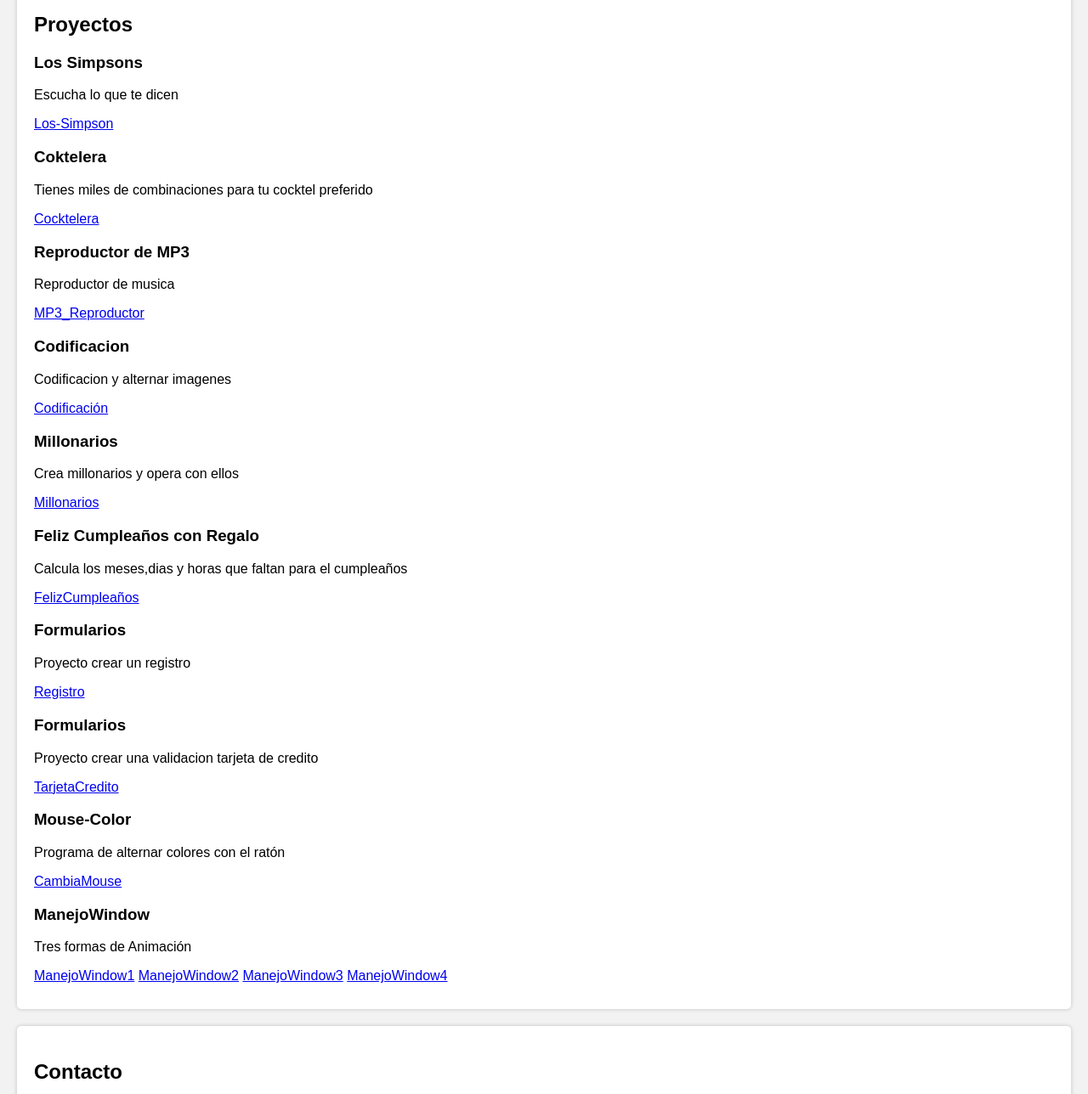
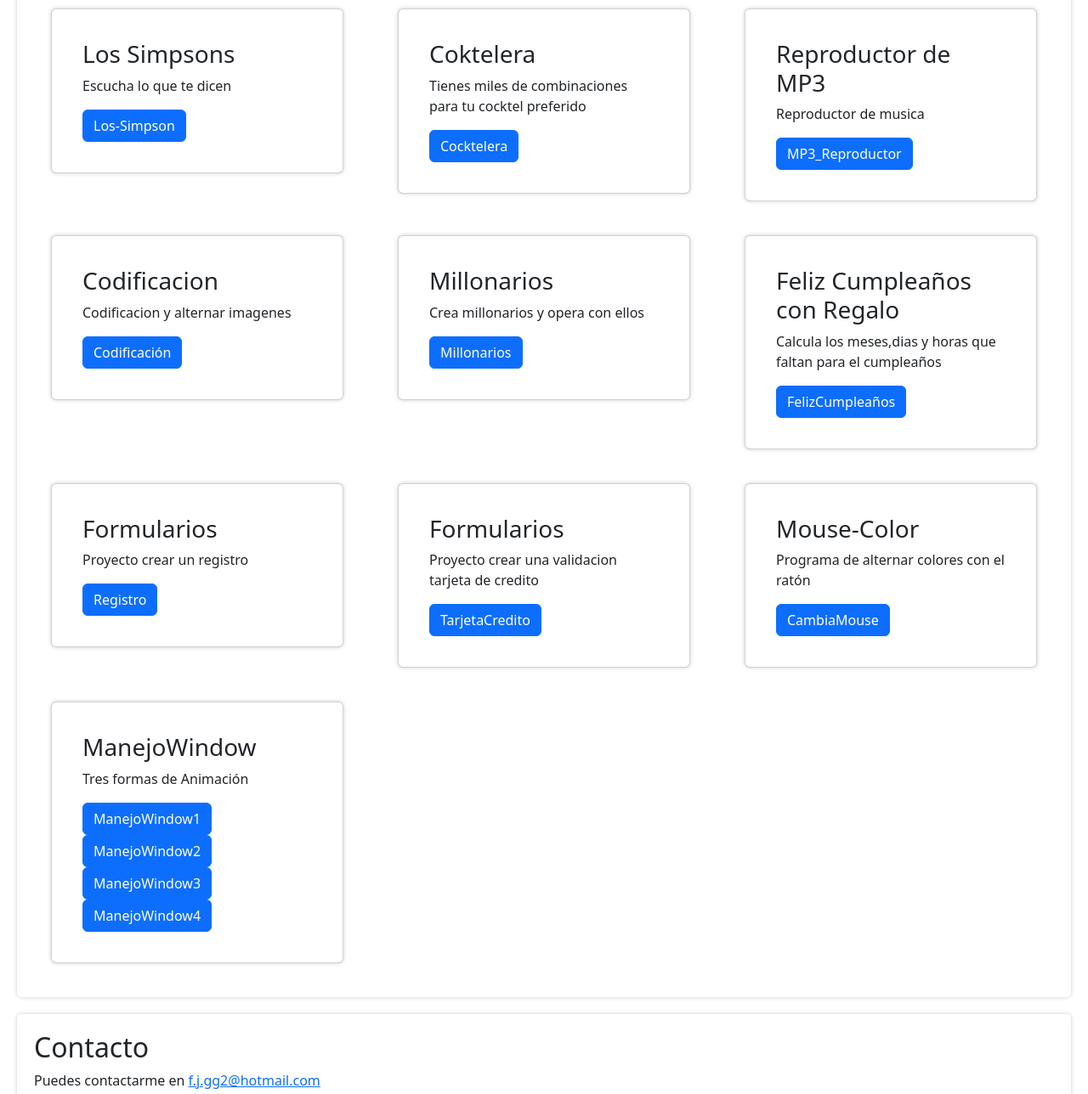
Before and after one commit to javierprogrameitor/PortFolio_GitHub, a plain HTML site: page index.html in a window 1280 px wide. Shown: the part 385-1673 px from the top of the page at 85% size. Drawn offline with nearby package versions, Linux system fonts and the light colour scheme.

Commit message:
Potfolio con bootstramp
Update Portfolio

```diff
--- a/index.html
+++ b/index.html
@@ -1,13 +1,17 @@
 <!DOCTYPE html>
 <html lang="en">
+
 <head>
     <meta charset="UTF-8">
     <meta name="viewport" content="width=device-width, initial-scale=1.0">
     <script type="text/javascript" src="./script.js"></script>
     <link rel="stylesheet" type="text/css" href="style.css">
+    <link href="https://cdn.jsdelivr.net/npm/bootstrap@5.3.2/dist/css/bootstrap.min.css" rel="stylesheet"
+        integrity="sha384-T3c6CoIi6uLrA9TneNEoa7RxnatzjcDSCmG1MXxSR1GAsXEV/Dwwykc2MPK8M2HN" crossorigin="anonymous">
     <title>PortFolio</title>
 
 </head>
+
 <body>
     <header>
         <h1>Portfolio: Francisco Javier Gómez García</h1>
@@ -21,58 +25,113 @@
 
     <section class="projects">
         <h2>Proyectos</h2>
-        <div class="project">
-            <h3>Los Simpsons</h3>
-            <p>Escucha lo que te dicen</p>
-           <a href="https://javierprogrameitor.github.io/Los-Simpson/">Los-Simpson</a>
+        <div class="row">
+            <div class="col-sm-4">
+                <div class="card">
+                    <div class="card-body">
+                        <h3 class="card-title">Los Simpsons</h3>
+                        <p class="card-text">Escucha lo que te dicen</p>
+                        <a href="https://javierprogrameitor.github.io/Los-Simpson/"
+                            class="btn btn-primary">Los-Simpson</a>
                     </div>
-        <div class="project">
+                </div>
+            </div>
+            <div class="col-sm-4">
+                <div class="card">
+                    <div class="card-body">
                         <h3>Coktelera</h3>
                         <p>Tienes miles de combinaciones para tu cocktel preferido</p>
-           <a href=" https://javierprogrameitor.github.io/Cockteles/">Cocktelera</a>
+                        <a href=" https://javierprogrameitor.github.io/Cockteles/"
+                            class="btn btn-primary">Cocktelera</a>
                     </div>
-        <div class="project">
+                </div>
+            </div>
+            <div class="col-sm-4">
+                <div class="card">
+                    <div class="card-body">
                         <h3>Reproductor de MP3</h3>
                         <p>Reproductor de musica</p>
-           <a href="https://javierprogrameitor.github.io/ReproductorMP3/">MP3_Reproductor</a>
+                        <a href="https://javierprogrameitor.github.io/ReproductorMP3/"
+                            class="btn btn-primary">MP3_Reproductor</a>
                     </div>
-        <div class="project">
+                </div>
+            </div>
+            <div class="col-sm-4">
+                <div class="card">
+                    <div class="card-body">
                         <h3>Codificacion</h3>
                         <p>Codificacion y alternar imagenes</p>
-           <a href="https://javierprogrameitor.github.io/CodificacionMensaje/">Codificación</a>
+                        <a href="https://javierprogrameitor.github.io/CodificacionMensaje/"
+                            class="btn btn-primary">Codificación</a>
                     </div>
-        <div class="project">
+                </div>
+            </div>
+            <div class="col-sm-4">
+                <div class="card">
+                    <div class="card-body">
                         <h3>Millonarios</h3>
                         <p>Crea millonarios y opera con ellos</p>
-           <a href="https://javierprogrameitor.github.io/Millonarios/">Millonarios</a>
+                        <a href="https://javierprogrameitor.github.io/Millonarios/"
+                            class="btn btn-primary">Millonarios</a>
                     </div>
-        <div class="project">
+                </div>
+            </div>
+            <div class="col-sm-4">
+                <div class="card">
+                    <div class="card-body">
                         <h3>Feliz Cumpleaños con Regalo</h3>
                         <p>Calcula los meses,dias y horas que faltan para el cumpleaños</p>
-           <a href="https://javierprogrameitor.github.io/Cumpleanios/">FelizCumpleaños</a>
+                        <a href="https://javierprogrameitor.github.io/Cumpleanios/"
+                            class="btn btn-primary">FelizCumpleaños</a>
                     </div>
-        <div class="project">
+                </div>
+            </div>
+            <div class="col-sm-4">
+                <div class="card">
+                    <div class="card-body">
                         <h3>Formularios</h3>
                         <p>Proyecto crear un registro</p>
-           <a href="https://javierprogrameitor.github.io/ProyectoRegistro/">Registro</a>
+                        <a href="https://javierprogrameitor.github.io/ProyectoRegistro/"
+                            class="btn btn-primary">Registro</a>
                     </div>
-        <div class="project">
+                </div>
+            </div>
+            <div class="col-sm-4">
+                <div class="card">
+                    <div class="card-body">
                         <h3>Formularios</h3>
                         <p>Proyecto crear una validacion tarjeta de credito</p>
-           <a href="https://javierprogrameitor.github.io/LoginTarjetaCredito/">TarjetaCredito</a>
+                        <a href="https://javierprogrameitor.github.io/LoginTarjetaCredito/"
+                            class="btn btn-primary">TarjetaCredito</a>
                     </div>
-        <div class="project">
+                </div>
+            </div>
+            <div class="col-sm-4">
+                <div class="card">
+                    <div class="card-body">
                         <h3>Mouse-Color</h3>
                         <p>Programa de alternar colores con el ratón</p>
-           <a href="https://javierprogrameitor.github.io/ColorMouse/">CambiaMouse</a>
+                        <a href="https://javierprogrameitor.github.io/ColorMouse/"
+                            class="btn btn-primary">CambiaMouse</a>
                     </div>
-        <div class="project">
+                </div>
+            </div>
+            <div class="col-sm-4">
+                <div class="card">
+                    <div class="card-body">
                         <h3>ManejoWindow</h3>
                         <p>Tres formas de Animación</p>
-           <a href="https://javierprogrameitor.github.io/EfectoLLuvia/">ManejoWindow1</a>
-           <a href="https://javierprogrameitor.github.io/EfectoNieve/">ManejoWindow2</a>
-           <a href="https://javierprogrameitor.github.io/EfectoMatrix/">ManejoWindow3</a>
-           <a href="https://javierprogrameitor.github.io/Nieve/">ManejoWindow4</a>
+                        <a href="https://javierprogrameitor.github.io/EfectoLLuvia/"
+                            class="btn btn-primary">ManejoWindow1</a>
+                        <a href="https://javierprogrameitor.github.io/EfectoNieve/"
+                            class="btn btn-primary">ManejoWindow2</a>
+                        <a href="https://javierprogrameitor.github.io/EfectoMatrix/"
+                            class="btn btn-primary">ManejoWindow3</a>
+                        <a href="https://javierprogrameitor.github.io/Nieve/"
+                            class="btn btn-primary">ManejoWindow4</a>
+                    </div>
+                </div>
+            </div>
         </div>
     </section>
     <section class="contact">
@@ -84,4 +143,5 @@
         <p>&copy; 2023 Mi Portfolio</p>
     </footer>
 </body>
+
 </html>
--- a/style.css
+++ b/style.css
@@ -6,6 +6,19 @@
     background-color: #f2f2f2;
 }
 
+.card {
+    background-color: white;
+    border-radius: 5px;
+    box-shadow: 0 0 5px rgba(0, 0, 0, 0.2);
+    margin: 20px;
+    padding: 20px;
+    transition: transform .2s;
+}
+
+.card:hover {
+    transform: scale(1.03);
+    transition: transform .2s;
+}
 header {
     background-color: #333;
     color: white;
```
Lines whose indentation alone changed are shown as unchanged.
